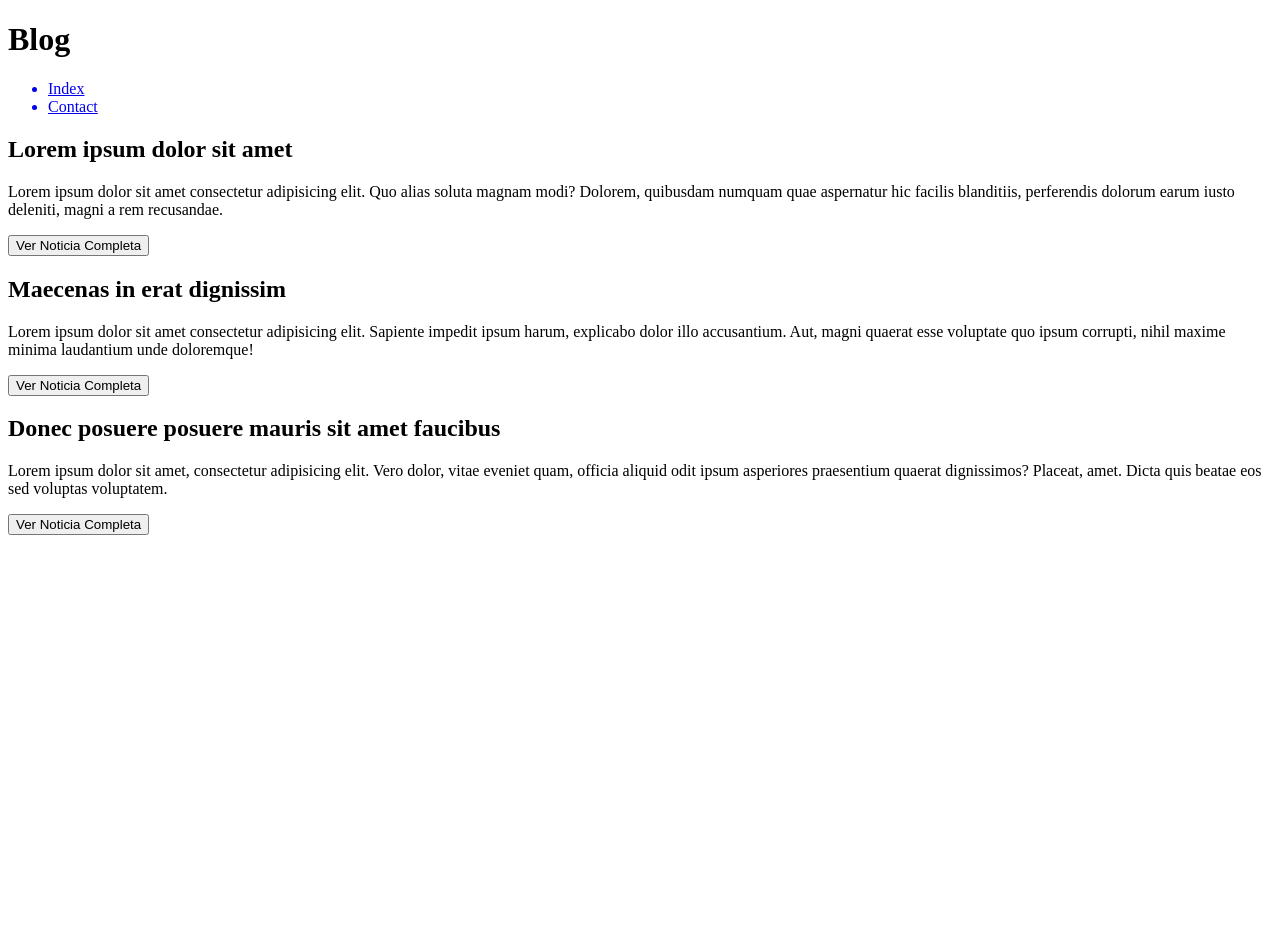
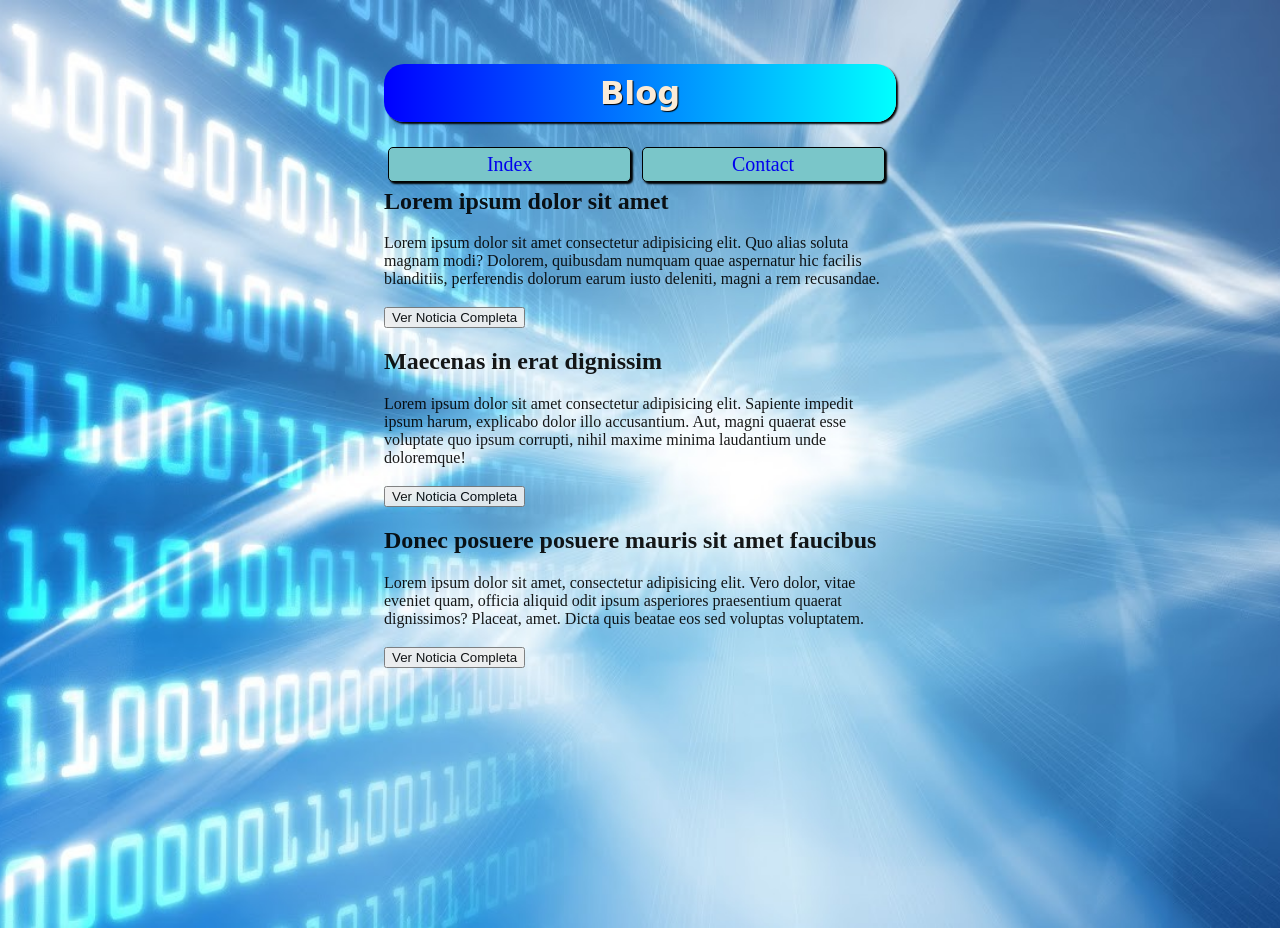
Before and after one commit to alfonsoporto22/Curriculum, a plain HTML site: page src/blog.html in a window 1280 px wide. Before the commit the page ends 800 px from the top, so only its background shows below. Drawn offline with Linux system fonts and the light colour scheme; a web font is replaced by a local one.

Commit message:
CSS divided

```diff
--- a/src/blog.html
+++ b/src/blog.html
@@ -3,8 +3,9 @@
 <head>
     <meta charset="UTF-8">
     <title>Blog</title>
+    <link href="styles/common.css" rel="stylesheet" type="text/css">
+    <link href="styles/blog.css" rel="stylesheet" type="text/css">
 </head>
-
 <body>
     <div id="wrapped">
         <header>
--- a/src/styles/stylePrueba.css
+++ /dev/null
@@ -1,81 +0,0 @@
-body{
-    margin: 4% 20%;
-    display: grid;
-    grid-template-areas:
-    'nombre nombre foto'
-    'datos datos datos'
-    'footer footer footer';
-    border:5px solid blue;
-    padding:10px;
-    border-radius: 10px;
-    background-color: grey;
-    background-image: url("/Curriculum/src/img/fondo.jpg");
-    background-repeat: no-repeat;
-    background-size: cover;
-    background-position: center;
-}
-
-header{grid-area: nombre;}
-.foto{grid-area: foto;}
-.datos{grid-area: datos;}
-footer{grid-area: footer;}
-
-header{
-    font-size: 30px;
-    color: cornflowerblue(128, 58, 0);
-    text-shadow: 1px 1px 1px;
-}
-header>h1{
-    background-color: aqua;
-    padding: 5px;
-    border-radius: 5px;
-    margin-top: 55px;
-    margin-left: 10px;
-}
-
-header>h1:hover{
-color: white;
-background-color: black;
-}
-
-
-#foto{
-    width: 80%;
-    border-radius: 100px;
-    margin-left: 10%;
-
-}
-h2{
-    font-size: 30px;
-}
-.datos{
-    color:white;
-    text-shadow: 1px 1px 1px black;
-    font-size: 18px;
-}
-.titulos{
-    color: blue;
-    border: 5px solid green;
-    padding: 10px;
-    border-radius: 50px;
-    margin-right: 300px;
-    background-color: white;
-}
-.calidad{
-    font-size: 30px;
-}
-
-
-
-.tecnico{
-    color:crimson
-}
-
-footer{
-    text-align: center;
-    color: aquamarine;
-    background-color: blue;
-    height: 30px;
-    line-height: 30px;
-    border-radius: 10px;
-}
```
Also changed, not shown: src/index.html (+2 -1 lines), src/styles/blog.css (added), src/styles/common.css (renamed from src/styles/style.css), src/styles/index.css (added).
